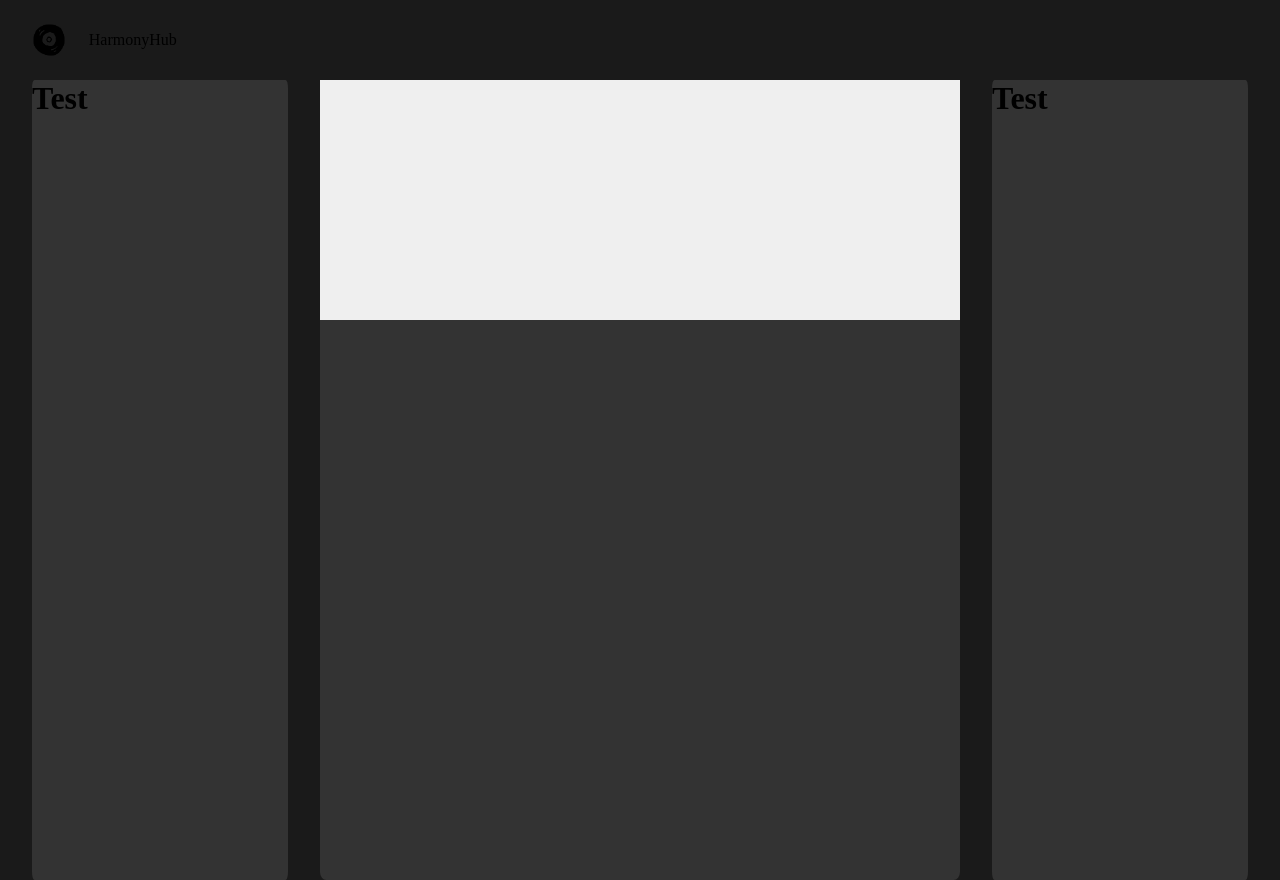
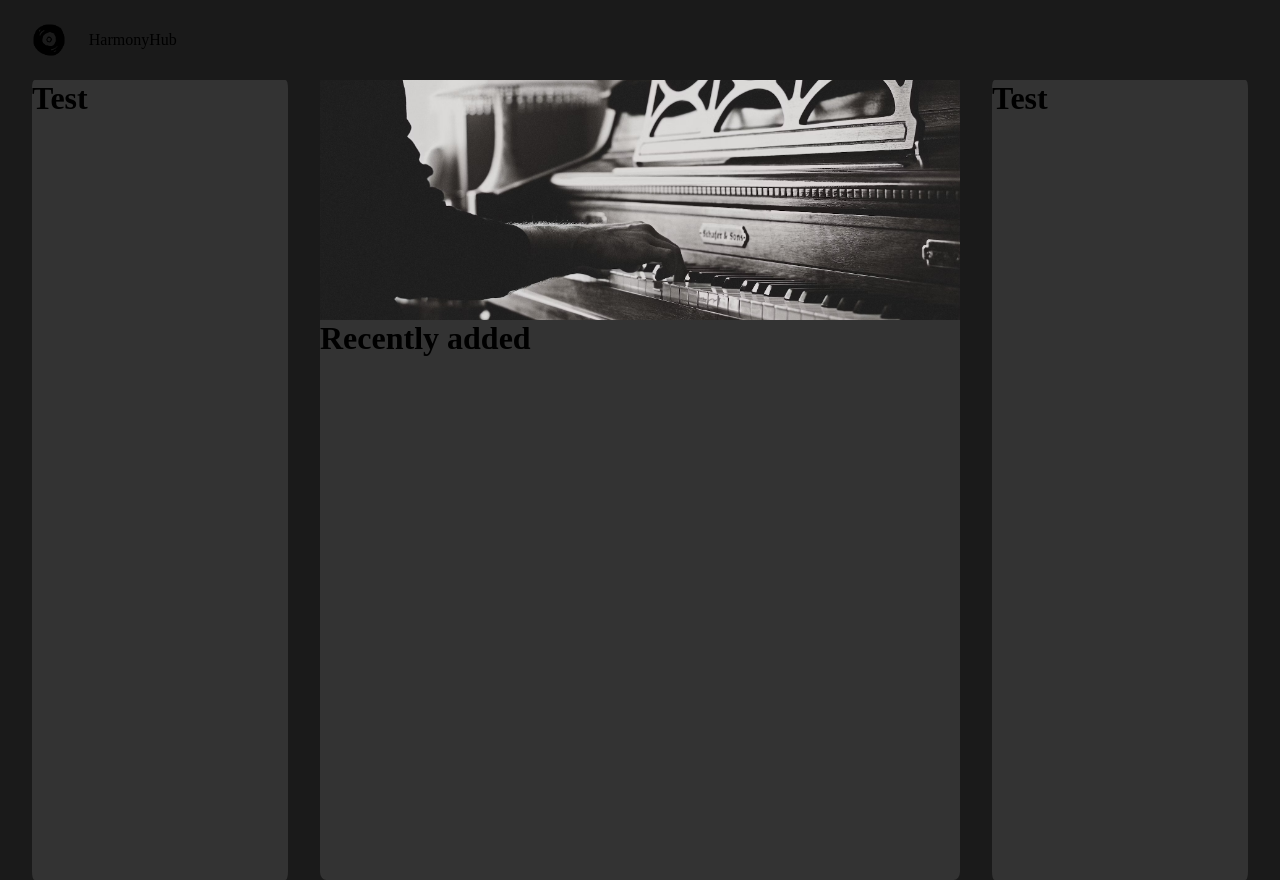
Before and after one commit to RishiKumar156/Test-Djongo-Application, an Angular app in the folder harmonyfrontend/harmony/: page / in a window 1280 px wide. Built offline with nearby package versions, Linux system fonts and the light colour scheme.

Commit message:
good updations

```diff
--- a/harmonyfrontend/harmony/src/app/components/heads/heads.component.html
+++ b/harmonyfrontend/harmony/src/app/components/heads/heads.component.html
@@ -1,3 +1,4 @@
 <div class="container">
   <div class="head"></div>
+  <h1>Recently added</h1>
 </div>
--- a/harmonyfrontend/harmony/src/app/components/heads/heads.component.scss
+++ b/harmonyfrontend/harmony/src/app/components/heads/heads.component.scss
@@ -4,8 +4,10 @@
   background-color: #333333;
   border-radius: 1%;
   .head {
-    background-color: #efefef;
+    background: url("././../../../assets/piano.avif");
     width: 100%;
     height: 15rem;
+    background-size: cover;
+    background-position: center;
   }
 }
```
Also changed, not shown: harmonyfrontend/harmony/src/assets/piano.avif (added).
